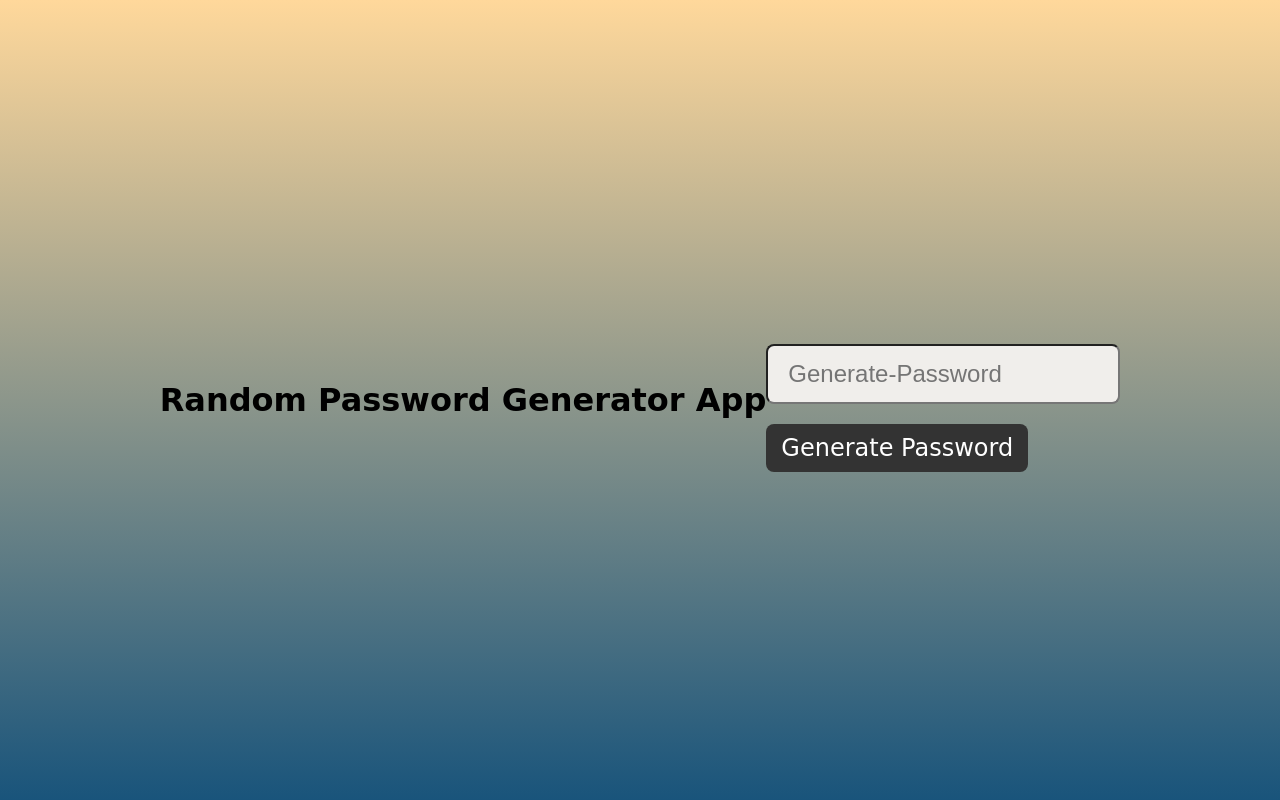
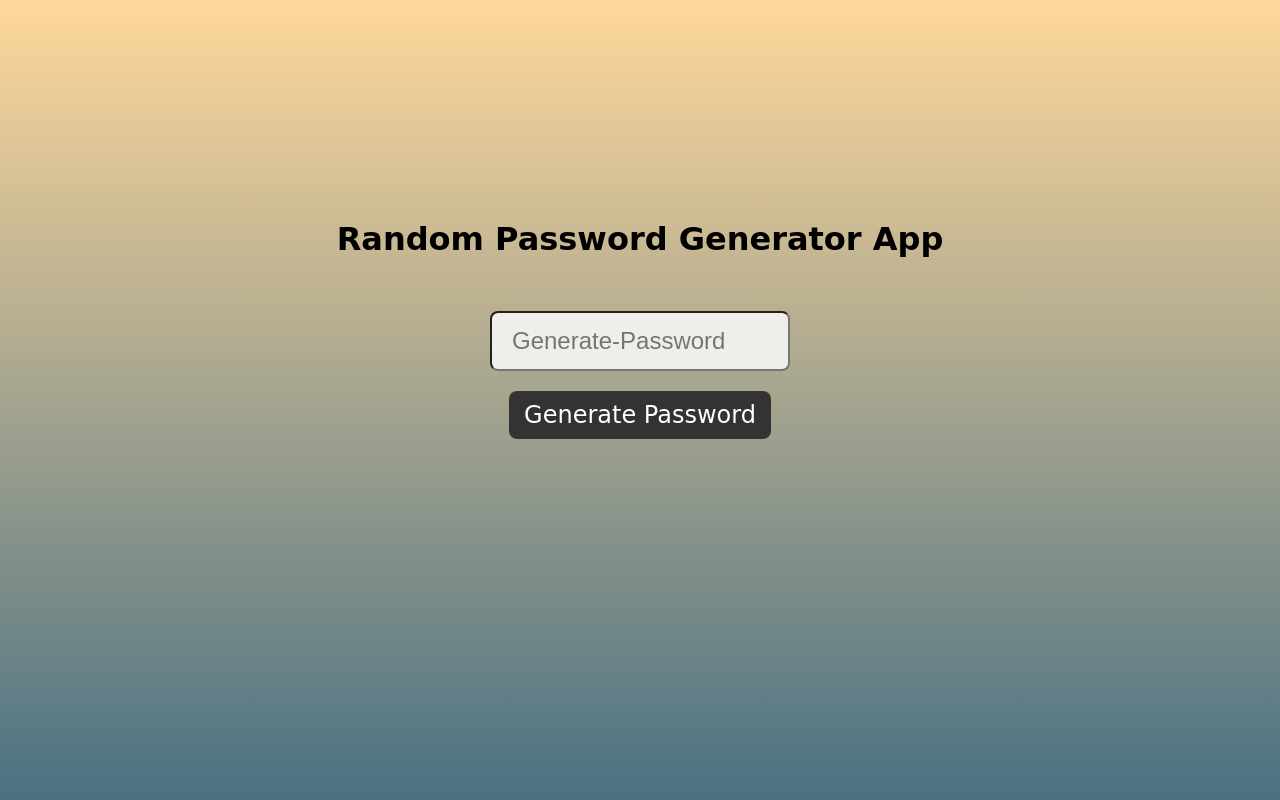
Before and after one commit to Swapnil2127/Random_Password_Generator, a plain HTML site: page pass.html in a window 1280 px wide. Shown: the top 800 px of the page. Drawn offline with Linux system fonts and the light colour scheme; a web font is replaced by a local one.

Commit message:
Update style.css

```diff
--- a/style.css
+++ b/style.css
@@ -5,17 +5,14 @@
 		}
 		body{
 			font-family: 'Piedra', cursive;
-			display: flex;
-			justify-content: center;
-			align-items: center;
 			min-height: 100vh;
 			background: linear-gradient(to bottom, #ffd89b  0%, #19547b 100%);
 
-
 		}
 		.inputBox input{
+
 			position: relative;
-			width: 100%;
+			width: 300px;
 			height: 60px;
 			border:`10px;
 			margin:15px 0 20px;
@@ -28,6 +25,9 @@
 			border-radius: 8px;
 			background: #f0eeeb;
 
+		}
+		.inputBox{
+			text-align: center;
 		}
 		.inputBox input::placeholder{
 			letter-spacing: 0px;
@@ -46,3 +46,7 @@
 		.inputBox #btn:active{
 			background: #9c27b0;
 		}
+		h1{
+			text-align: center;
+			margin-top: 220px;
+		}
```
